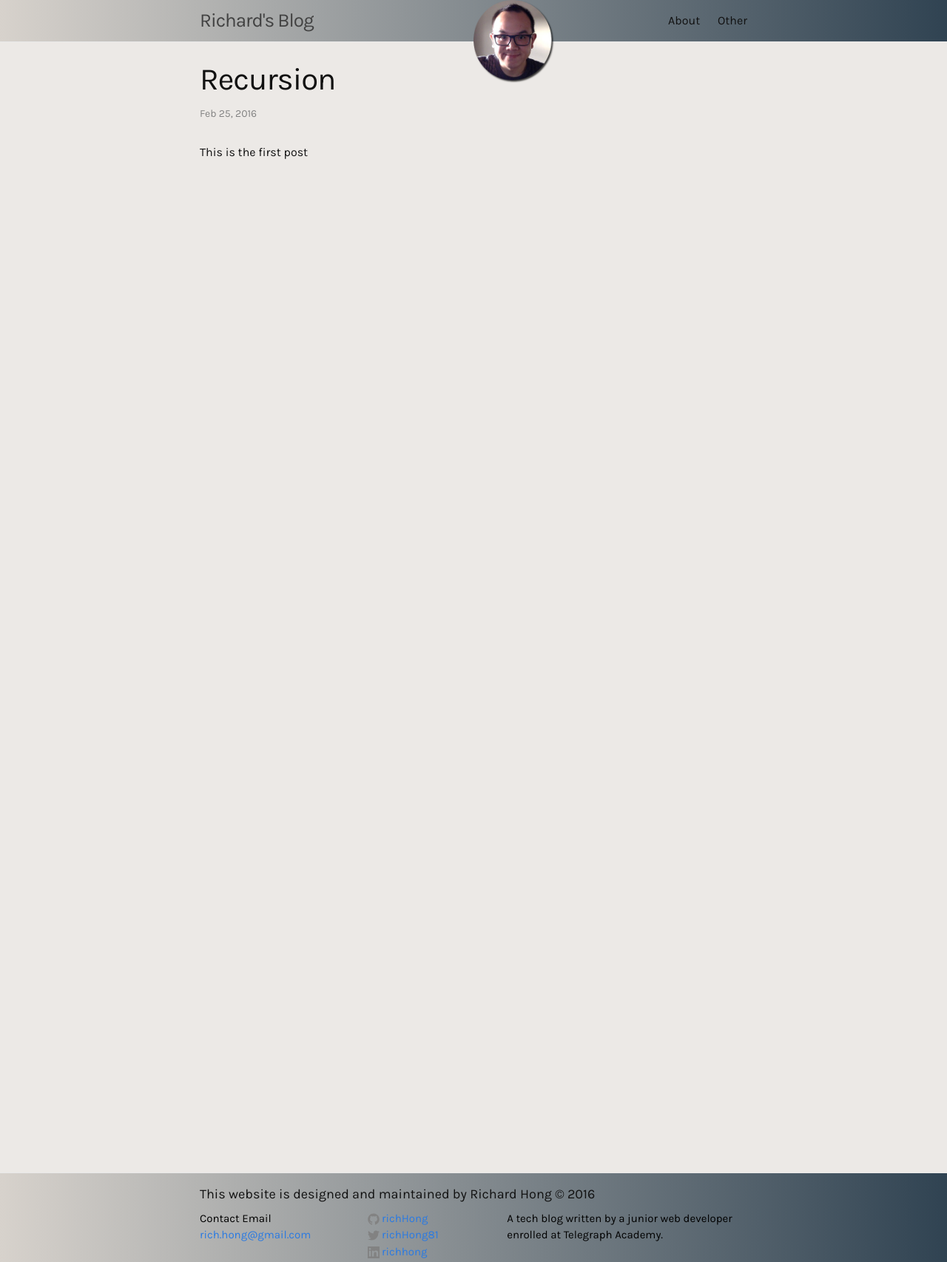
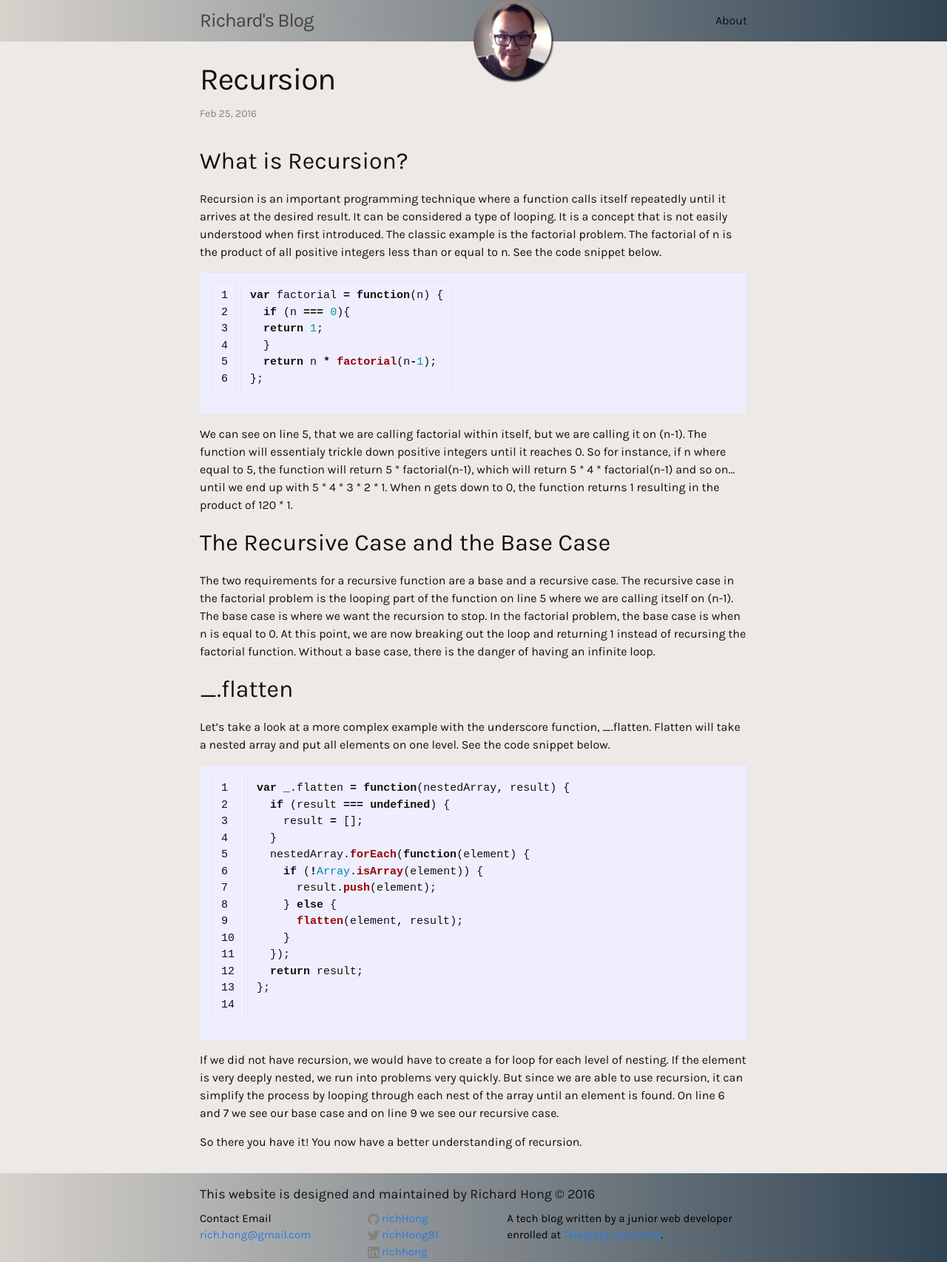
Before and after one commit to richHong/richHong.github.io, a Jekyll site: the page built from _posts/2016-02-25-recursion.md, in a window 1280 px wide. Shown: the whole page at 74% size. Built offline with Jekyll 4.4.1, drawn with Linux system fonts in a browser that asks for light colours; comment, search, counter and statistics services are not loaded.

Commit message:
first blog post

```diff
--- a/_config.yml
+++ b/_config.yml
@@ -9,7 +9,7 @@
 title: Richard's Blog
 email: rich.hong@gmail.com
 description:  # this means to ignore newlines until "baseurl:"
-  "A tech blog written by a junior web developer enrolled at Telegraph Academy."
+  "A tech blog written by a junior web developer enrolled at <a href='http://www.telegraphacademy.com'>Telegraph Academy</a>."
 baseurl: "" # the subpath of your site, e.g. /blog
 url: "http://richHong.github.io" # the base hostname & protocol for your site
 twitter_username: richHong81
@@ -18,3 +18,6 @@
 
 # Build settings
 markdown: kramdown
+kramdown:
+  input: GFM
+  syntax_highlighter: rouge
--- a/_posts/2016-02-25-recursion.md
+++ b/_posts/2016-02-25-recursion.md
@@ -4,4 +4,46 @@
 date:   2016-02-25
 categories: recursion, javascript
 ---
-This is the first post
+
+What is Recursion?
+---
+Recursion is an important programming technique where a function calls itself repeatedly until it arrives at the desired result. It can be considered a type of looping. It is a concept that is not easily understood when first introduced. The classic example is the factorial problem. The factorial of n is the product of all positive integers less than or equal to n. See the code snippet below.
+
+{% highlight js linenos %}
+var factorial = function(n) {
+  if (n === 0){
+  return 1;
+  }
+  return n * factorial(n-1);
+};
+{% endhighlight %}
+
+We can see on line 5, that we are calling factorial within itself, but we are calling it on (n-1). The function will essentialy trickle down positive integers until it reaches 0. So for instance, if n where equal to 5, the function will return 5 * factorial(n-1), which will return 5 * 4 * factorial(n-1) and so on... until we end up with 5 * 4 * 3 * 2 * 1. When n gets down to 0, the function returns 1 resulting in the product of 120 * 1.
+
+The Recursive Case and the Base Case
+---
+The two requirements for a recursive function are a base and a recursive case. The recursive case in the factorial problem is the looping part of the function on line 5 where we are calling itself on (n-1). The base case is where we want the recursion to stop. In the factorial problem, the base case is when n is equal to 0. At this point, we are now breaking out the loop and returning 1 instead of recursing the factorial function. Without a base case, there is the danger of having an infinite loop.
+
+_.flatten
+---
+Let's take a look at a more complex example with the underscore function, _.flatten. Flatten will take a nested array and put all elements on one level. See the code snippet below.
+
+{% highlight js linenos %}
+var _.flatten = function(nestedArray, result) {
+  if (result === undefined) {
+    result = [];
+  }
+  nestedArray.forEach(function(element) {
+    if (!Array.isArray(element)) {
+      result.push(element);
+    } else {
+      flatten(element, result);
+    }
+  });
+  return result;
+};
+  {% endhighlight %}
+
+If we did not have recursion, we would have to create a for loop for each level of nesting. If the element is very deeply nested, we run into problems very quickly. But since we are able to use recursion, it can simplify the process by looping through each nest of the array until an element is found. On line 6 and 7 we see our base case and on line 9 we see our recursive case.
+
+So there you have it! You now have a better understanding of recursion.
```
Also changed, not shown: about.md (+3 -1 lines), other.md (deleted, +0 -5 lines), 1 other file.
